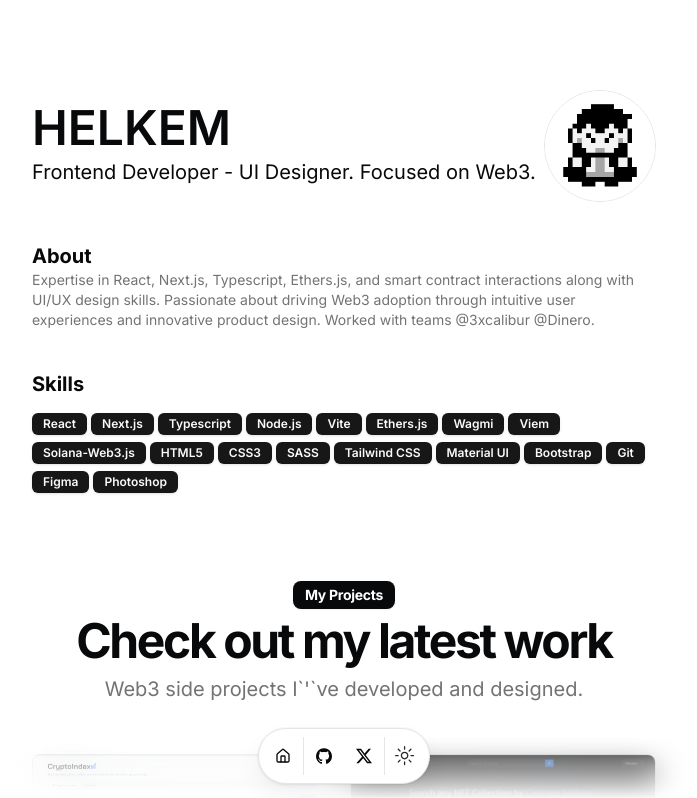
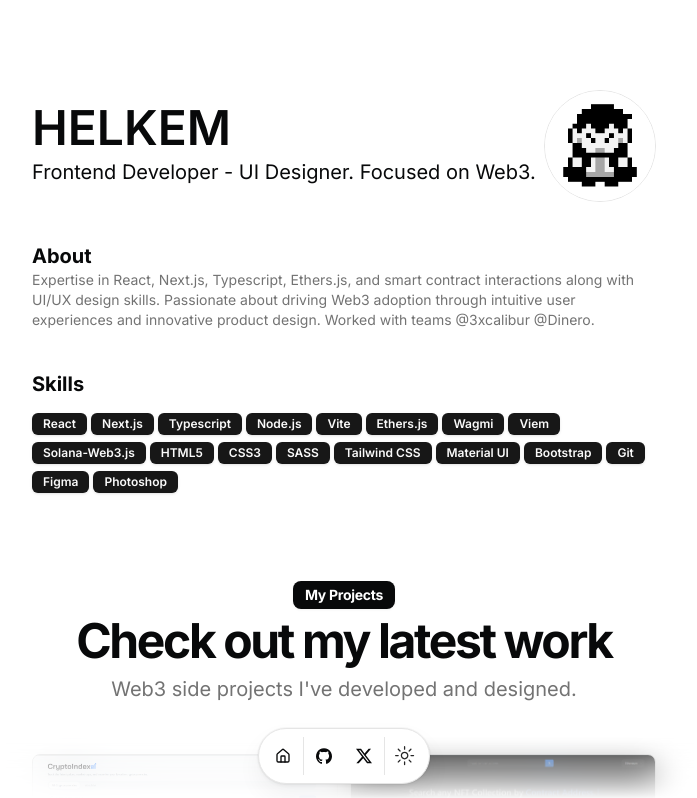
Before and after one commit to Helkem/helkemzerosite, a Next.js app: page / in a window 1280 px wide. Shown: the top 798 px of the page, without its empty margins (296-993 px from the left). Built offline with nearby package versions, Linux system fonts and the light colour scheme.

Commit message:
fix:spelling error

```diff
--- a/src/app/page.tsx
+++ b/src/app/page.tsx
@@ -81,7 +81,7 @@ export default function Page() {
                 </h2>
 
                 <p className='text-muted-foreground md:text-xl/relaxed lg:text-base/relaxed xl:text-xl/relaxed'>
-                  Web3 side projects I`&apos;`ve developed and designed.
+                  Web3 side projects I&apos;ve developed and designed.
                 </p>
               </div>
             </div>
```
